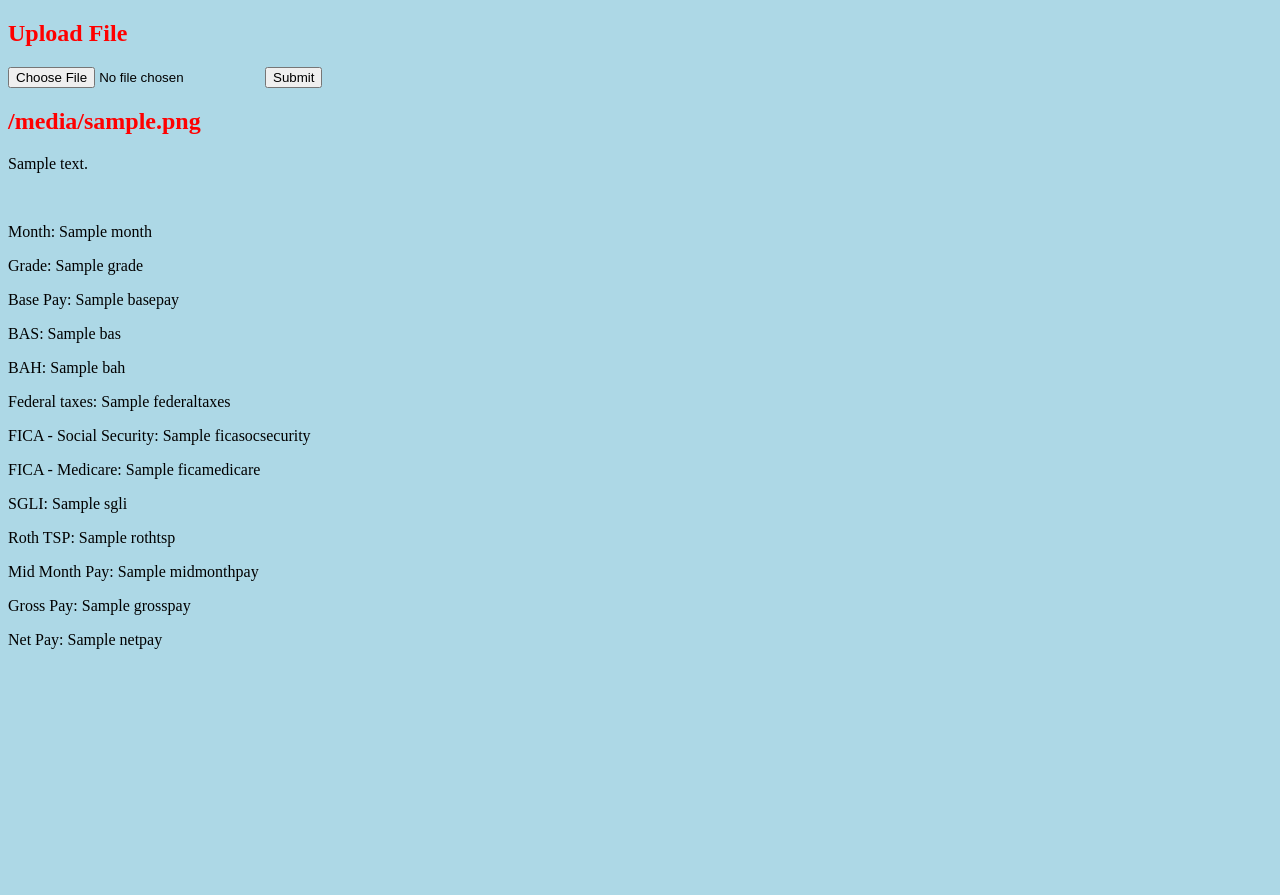
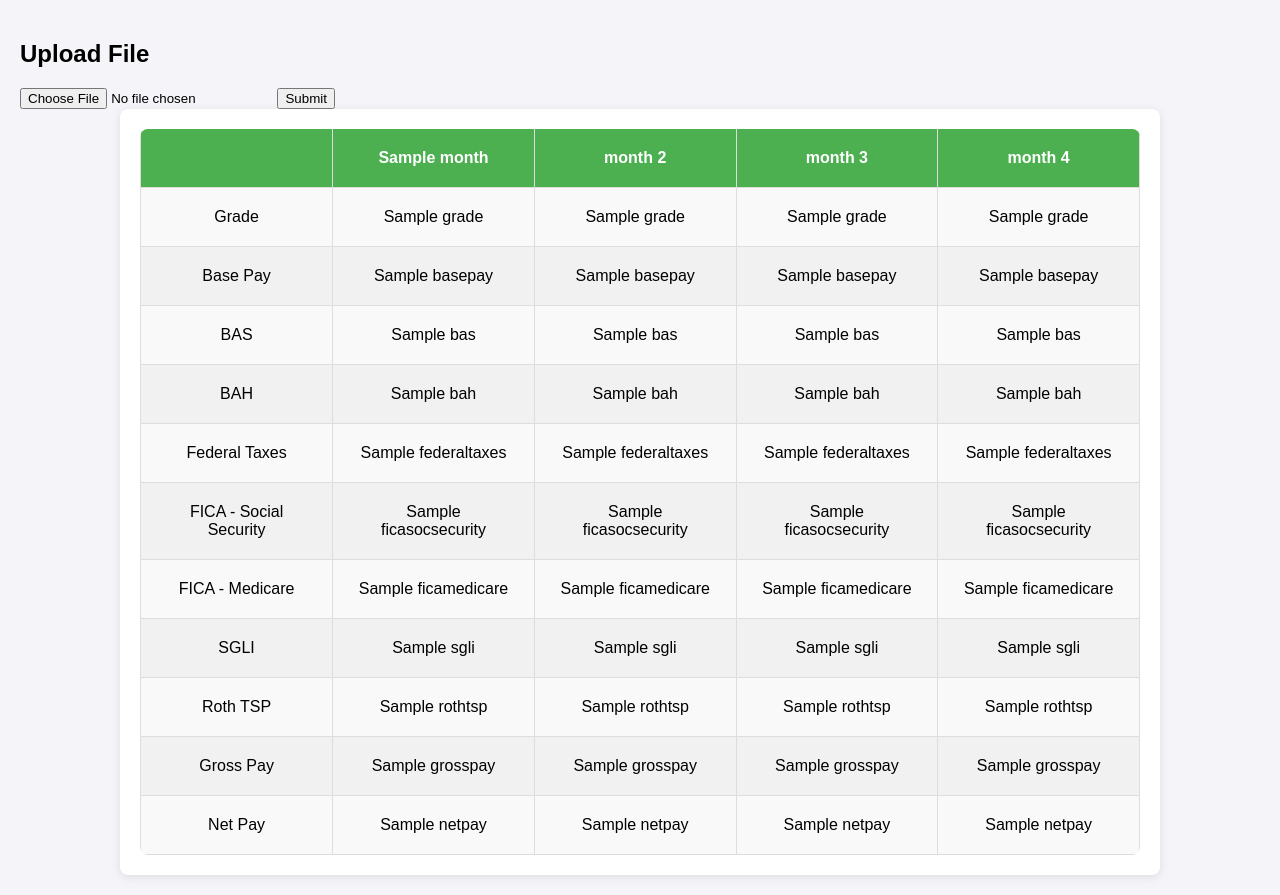
Before and after one commit to PayLES/PayLES, a Flask app: template app/templates/index.html in a window 1280 px wide. Before the commit the page ends 649 px from the top, so only its background shows below. Run offline with Flask 3, Linux system fonts and the light colour scheme; the template is opened without the code that fills it: most values are stand-ins (such as "Sample title", 1, 10 or a date in 2020).

Commit message:
Created main table of values and three month forecast template set

```diff
--- a/app/static/style.css
+++ b/app/static/style.css
@@ -1,7 +1,95 @@
 body {
-    background-color: lightblue;
+    background-color: lightgray;
 }
 
-h2 {
-    color: red;
+
+body {
+    font-family: Arial, sans-serif;
+    background-color: #f4f4f9;
+    margin: 0;
+    padding: 20px;
 }
+
+.table-container {
+    max-width: 1000px;
+    margin: auto;
+    padding: 20px;
+    background-color: white;
+    box-shadow: 0 2px 10px rgba(0, 0, 0, 0.1);
+    border-radius: 8px;
+}
+
+table {
+    width: 100%;
+    border-collapse: collapse;
+    border-radius: 8px;
+    overflow: hidden;
+}
+
+th, td {
+    padding: 20px;
+    text-align: center;
+    border-bottom: 1px solid #ddd;
+}
+
+th {
+    background-color: #4CAF50;
+    color: white;
+    font-weight: bold;
+}
+
+td {
+    background-color: #f9f9f9;
+}
+
+tr:nth-child(even) td {
+    background-color: #f1f1f1;
+}
+
+/* Highlighting selected product row */
+tr.selected {
+    background-color: #ffd54f;
+    font-weight: bold;
+}
+
+/* Hover effect for rows */
+tr:hover {
+    background-color: #ddd;
+    transform: scale(1.02);
+    transition: transform 0.3s ease, background-color 0.3s ease;
+}
+
+/* Features section */
+.feature-list {
+    list-style-type: none;
+    padding: 0;
+    text-align: left;
+}
+
+    .feature-list li {
+        margin: 5px 0;
+    }
+
+/* Compare button */
+.compare-btn {
+    padding: 10px 20px;
+    background-color: #2196F3;
+    color: white;
+    border: none;
+    border-radius: 5px;
+    cursor: pointer;
+    font-size: 16px;
+}
+
+    .compare-btn:hover {
+        background-color: #0b7dda;
+    }
+
+/* Styling the table borders */
+td, th {
+    border-left: 1px solid #ddd;
+}
+
+    td:last-child, th:last-child {
+        border-right: 1px solid #ddd;
+    }
--- a/app/templates/index.html
+++ b/app/templates/index.html
@@ -16,6 +16,7 @@
 		<input type = "submit"/>
 	</form>
 
+    <!--
 	<h2>{{filename_display}}</h2>
 
 	<p>{{textarray_display}}</p>
@@ -33,6 +34,137 @@
 	<p>Mid Month Pay: {{midmonthpay}}</p>
 	<p>Gross Pay: {{grosspay}}</p>
 	<p>Net Pay: {{netpay}}</p>
+    -->
+
+
+
+
+	<div class="table-container">
+    <table>
+        <thead>
+            <tr>
+                <th></th>
+                <th>{{month}}</th>
+                <th>month 2</th>
+                <th>month 3</th>
+                <th>month 4</th>
+            </tr>
+        </thead>
+        <tbody>
+            <tr>
+                <td>Grade</td>
+                <td>{{grade}}</td>
+                <td>{{grade}}</td>
+                <td>{{grade}}</td>
+                <td>{{grade}}</td>
+            </tr>
+            <tr>
+                <td>Base Pay</td>
+                <td>{{basepay}}</td>
+                <td>{{basepay}}</td>
+                <td>{{basepay}}</td>
+                <td>{{basepay}}</td>
+            </tr>
+            <tr>
+                <td>BAS</td>
+                <td>{{bas}}</td>
+                <td>{{bas}}</td>
+                <td>{{bas}}</td>
+                <td>{{bas}}</td>
+            </tr>
+            <tr>
+                <td>BAH</td>
+                <td>{{bah}}</td>
+                <td>{{bah}}</td>
+                <td>{{bah}}</td>
+                <td>{{bah}}</td>
+            </tr>
+            <tr>
+                <td>Federal Taxes</td>
+                <td>{{federaltaxes}}</td>
+                <td>{{federaltaxes}}</td>
+                <td>{{federaltaxes}}</td>
+                <td>{{federaltaxes}}</td>
+            </tr>
+            <tr>
+                <td>FICA - Social Security</td>
+                <td>{{ficasocsecurity}}</td>
+                <td>{{ficasocsecurity}}</td>
+                <td>{{ficasocsecurity}}</td>
+                <td>{{ficasocsecurity}}</td>
+            </tr>
+            <tr>
+                <td>FICA - Medicare</td>
+                <td>{{ficamedicare}}</td>
+                <td>{{ficamedicare}}</td>
+                <td>{{ficamedicare}}</td>
+                <td>{{ficamedicare}}</td>
+            </tr>
+            <tr>
+                <td>SGLI</td>
+                <td>{{sgli}}</td>
+                <td>{{sgli}}</td>
+                <td>{{sgli}}</td>
+                <td>{{sgli}}</td>
+            </tr>
+            <tr>
+                <td>Roth TSP</td>
+                <td>{{rothtsp}}</td>
+                <td>{{rothtsp}}</td>
+                <td>{{rothtsp}}</td>
+                <td>{{rothtsp}}</td>
+            </tr>
+            <tr>
+                <td>Gross Pay</td>
+                <td>{{grosspay}}</td>
+                <td>{{grosspay}}</td>
+                <td>{{grosspay}}</td>
+                <td>{{grosspay}}</td>
+            </tr>
+            <tr>
+                <td>Net Pay</td>
+                <td>{{netpay}}</td>
+                <td>{{netpay}}</td>
+                <td>{{netpay}}</td>
+                <td>{{netpay}}</td>
+            </tr>
+            <!--
+            <tr>
+                <td>Features</td>
+                <td><ul class="feature-list">
+                        <li>Fast Charging</li>
+                        <li>Water Resistant</li>
+                        <li>5G Enabled</li>
+                    </ul></td>
+                <td><ul class="feature-list">
+                        <li>Fast Charging</li>
+                        <li>Water Resistant</li>
+                        <li>4G LTE</li>
+                    </ul></td>
+                <td><ul class="feature-list">
+                        <li>Fast Charging</li>
+                        <li>Water Resistant</li>
+                        <li>5G Enabled</li>
+                    </ul></td>
+            </tr>
+            -->
+        </tbody>
+    </table>
+</div>
+
+<script>
+    // Adding selection behavior for rows
+    document.querySelectorAll("tr").forEach(function(row) {
+        row.addEventListener("click", function() {
+            document.querySelectorAll("tr").forEach(function(innerRow) {
+                innerRow.classList.remove("selected");
+            });
+            row.classList.add("selected");
+        });
+    });
+</script>
+
+
 
 </body>
 </html>
```
Also changed, not shown: README.md.
